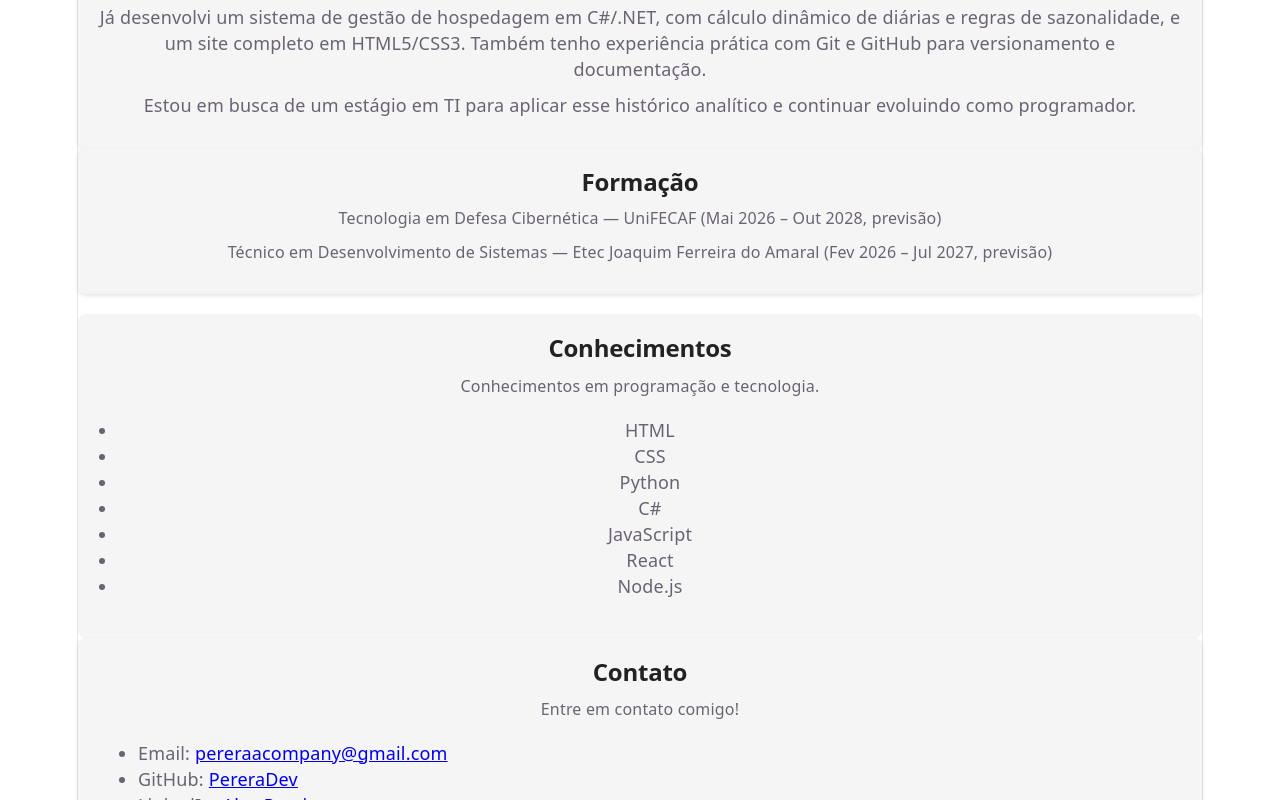
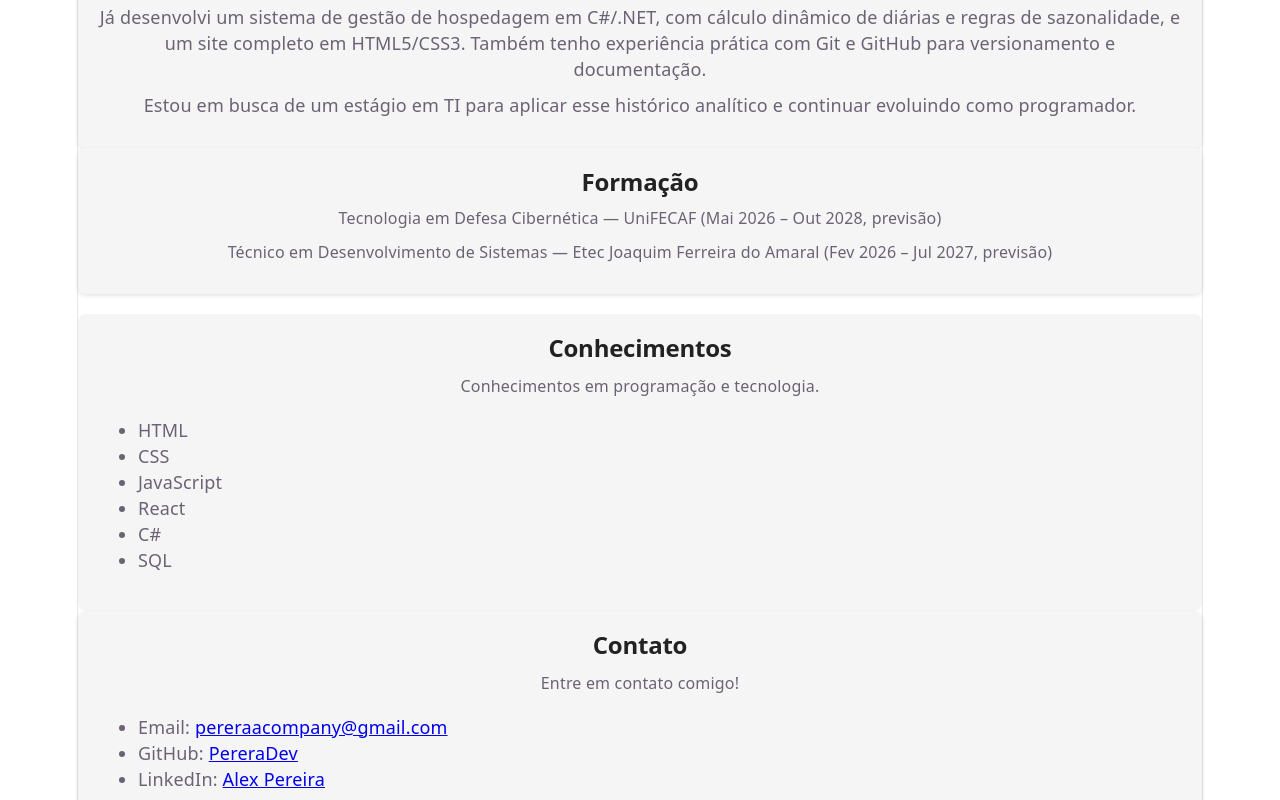
Before and after one commit to PereraDev/teste-estagio-ti, a React (Vite) app: page / in a window 1280 px wide. Shown: the part 405-1205 px from the top of the page. Built offline with nearby package versions, Linux system fonts and the light colour scheme.

Commit message:
fix: atualiza lista de conhecimento e corrige alinhamento

```diff
--- a/src/components/Conhecimentos.jsx
+++ b/src/components/Conhecimentos.jsx
@@ -8,11 +8,10 @@ function Conhecimentos() {
       <ul className={styles.lista}>
         <li>HTML</li>
         <li>CSS</li>
-        <li>Python</li>
-        <li>C#</li>
         <li>JavaScript</li>
         <li>React</li>
-        <li>Node.js</li>
+        <li>C#</li>
+        <li>SQL</li>
       </ul>
     </section>
   );
--- a/src/components/Conhecimentos.module.css
+++ b/src/components/Conhecimentos.module.css
@@ -17,6 +17,5 @@
 }
 
 .lista {
-  list-style-type: disc;
-  padding-left: 20px;
+  text-align: left;
 }
```
